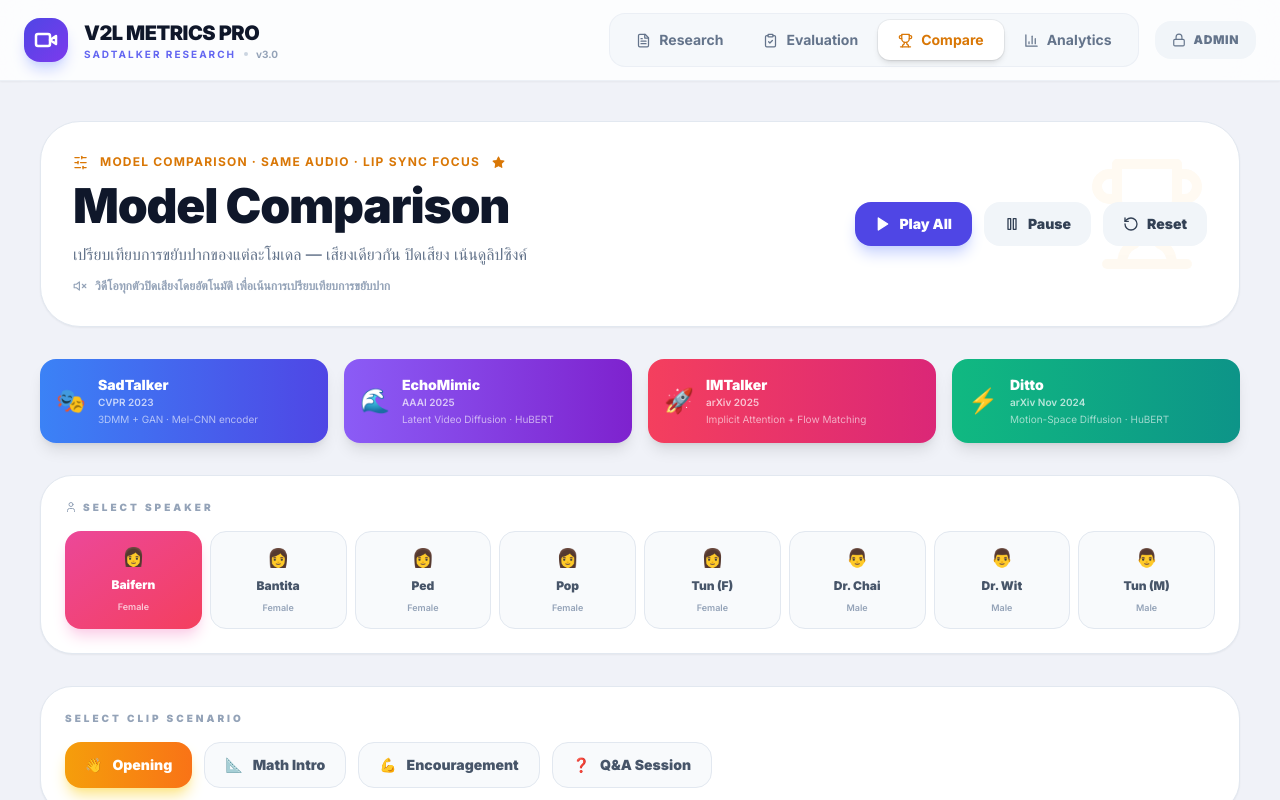
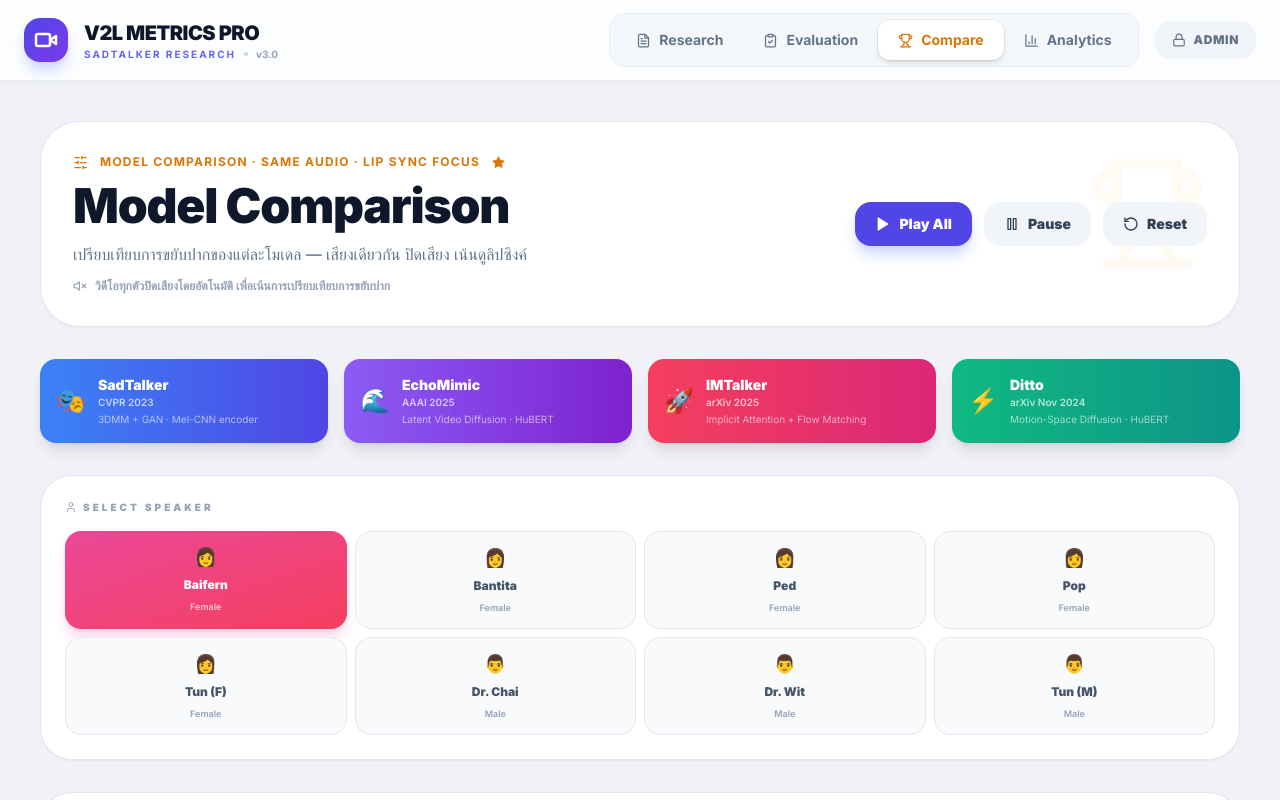
Before and after one commit to nus1315/Voice-Interactive-AI-Avatar-ProjectEVal, a React (Vite) app: page / in a window 1280 px wide. Both pictures are taken after a click on the button "Compare". Shown: the top 800 px of the page. Built offline with nearby package versions, Linux system fonts and the light colour scheme.

Commit message:
style: align CompareTab speaker selector with EvaluationTab
- Use shared speakers array instead of compareSubjects
- Match grid layout (grid-cols-2 sm:grid-cols-4)
- Provides consistent UI and data access across both dashboards

```diff
--- a/src/EvalComponents.jsx
+++ b/src/EvalComponents.jsx
@@ -557,19 +557,19 @@
 };
 
 // ─── CompareTab ───────────────────────────────────────────────────────────────
-export const CompareTab = ({ voteHistory, onVote }) => {
-  const [selectedSubject, setSelectedSubject] = useState(compareSubjects[0].id);
-  const [selectedClip, setSelectedClip] = useState('01_opening');
+export const CompareTab = ({ onVote, voteHistory }) => {
+  const [selectedSubject, setSelectedSubject] = useState(speakers[0].id);
+  const [selectedClip, setSelectedClip] = useState(speakers[0].clips[0].slug);
   const [voted, setVoted] = useState(false);
   const [winner, setWinner] = useState(null);
   const videoRefs = useRef({});
 
-  const subject = compareSubjects.find(s => s.id === selectedSubject);
+  const subject = speakers.find(s => s.id === selectedSubject);
   const clip = subject?.clips.find(c => c.slug === selectedClip);
 
   const changeSubject = (id) => {
     Object.values(videoRefs.current).forEach(v => v?.pause());
-    const subj = compareSubjects.find(s => s.id === id);
+    const subj = speakers.find(s => s.id === id);
     setSelectedSubject(id);
     setSelectedClip(subj?.clips[0]?.slug || '01_opening');
     setVoted(false); setWinner(null);
@@ -645,8 +645,8 @@
         <p className="text-[10px] font-black uppercase tracking-[0.3em] text-slate-400 mb-4">
           <User size={12} className="inline mr-1.5 mb-0.5" />Select Speaker
         </p>
-        <div className="grid grid-cols-2 sm:grid-cols-4 lg:grid-cols-8 gap-2">
-          {compareSubjects.map(s => (
+        <div className="grid grid-cols-2 sm:grid-cols-4 gap-2">
+          {speakers.map(s => (
             <button key={s.id} onClick={() => changeSubject(s.id)}
               className={`flex flex-col items-center gap-1.5 px-3 py-3 rounded-2xl font-black text-xs transition-all ${selectedSubject === s.id
                   ? s.gender === 'Female'
```
